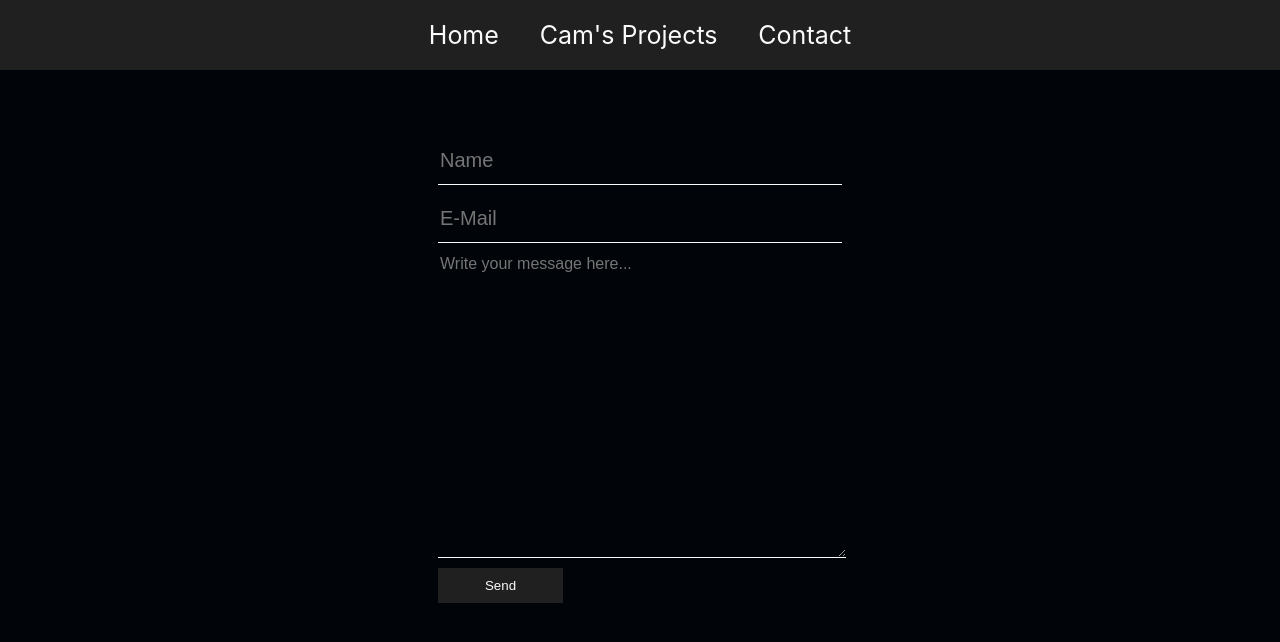
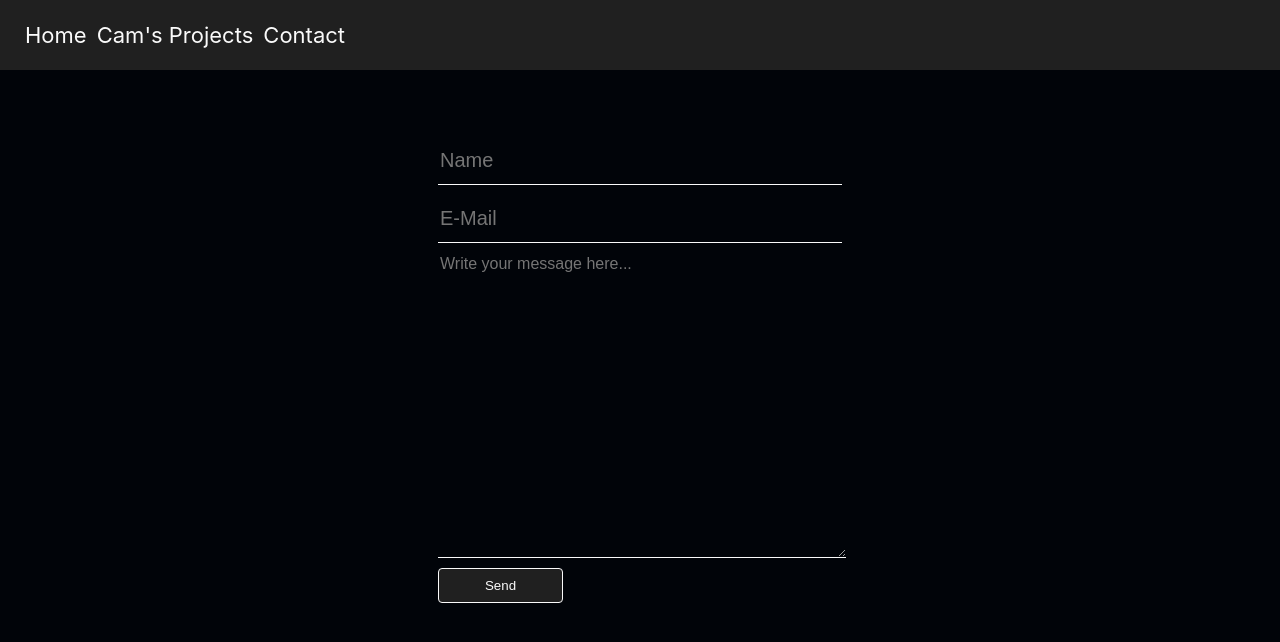
Before and after one commit to camhmills/camprojects, a React (Create React App) app: page /contact in a window 1280 px wide. Shown: the top 642 px of the page. Built offline with nearby package versions, Linux system fonts and the light colour scheme.

Commit message:
More styling changes

```diff
--- a/src/styled-components/ContactStyle.js
+++ b/src/styled-components/ContactStyle.js
@@ -11,21 +11,25 @@ display: flex;
   flex-direction: column;
   justify-content: center;
   height: 75vh;
-`
+`;
 
 export const ContactInputsmall = styled.input`
   height: 45px;
   width: 400px;
   border: 0;
-border-bottom: 1px solid #FAFAFA;
+  border-bottom: 1px solid #fafafa;
   margin-bottom: 10px;
   background: #010409;
   color: #fafafa;
   font-size: 20px;
+  transition: outline 4s ease;
+  &:focus {
+    outline: 1px solid #fafafa;
+  }
   @media screen and (max-width: 450px) {
     width: 300px;
   }
-`
+`;
 
 export const ContactInputLarge = styled.textarea`
   height: 50%;
@@ -33,27 +37,33 @@ width: 100%;
   max-width: 600px;
   color: #fafafa;
   border: 0;
-border-bottom: 1px solid #FAFAFA;
+  border-bottom: 1px solid #fafafa;
   margin-bottom: 10px;
   background: #010409;
   font-size: 16px;
   text-align: start;
   font-family: Arial, sans-serif;
+  transition: outline 4s ease;
+  &:focus {
+    outline: 1px solid #fafafa;
+  }
   @media screen and (max-width: 450px) {
     width: 300px;
   }
-`
+`;
 
 export const ContactButton = styled.button`
   height: 35px;
   width: 125px;
   color: #fafafa;
-border: 0;
+  border: 1px solid #fafafa;
+  border-radius: 4px;
   background: #202020;
-:&hover {
-  background: #010409
+  transition: 0.5s;
+  &:hover {
+    background: #010409;
   }
-`
+`;
 
 export const ContactIframe = styled.iframe`
   height: 700px;
--- a/src/styled-components/HeaderStyle.js
+++ b/src/styled-components/HeaderStyle.js
@@ -2,11 +2,14 @@ import styled from "styled-components";
 
 export const HeaderDiv = styled.div`
   display: flex;
-  justify-content: center;
+  justify-content: space-between;
   align-items: center;
   height: 70px;
   width: 100vw;
   background-color: #202020;
+  @media only screen and (max-width: 800px) {
+    justify-content: center;
+  }
 `;
 
 export const HeaderStuff = styled.div`
@@ -14,16 +17,23 @@ export const HeaderStuff = styled.div`
   justify-content: space-between;
   align-items: center;
   height: 70px;
-  width: 33vw;
+  width: 20vw;
   background-color: #202020;
   font-size: 25px;
-  @media screen and (max-width: 1000px) {
-    width: 50vw;
+  margin-left: 25px;
+  @media screen and (max-width: 1720px) {
+    font-size: 22px;
+    width: 25vw;
+  }
+
+  @media screen and (max-width: 1100px) {
+    width: 37vw;
   }
 
   @media screen and (max-width: 800px) {
     width: 75vw;
     font-size: 20px;
+    margin-left: 0px;
   }
 
   @media screen and (max-width: 500px) {
--- a/src/styled-components/HomeStyle.js
+++ b/src/styled-components/HomeStyle.js
@@ -1,12 +1,14 @@
 import styled, { keyframes } from "styled-components";
 
 export const HomeContainer = styled.div`
+  position: absolute;
   display: flex;
   justify-content: center;
   align-items: center;
   height: 100%;
   width: 95vw;
-  overflow: hidden;
+  margin-top: 50px;
+  z-index: -1;
   @media screen and (max-width: 1050px) {
     flex-direction: column;
   }
--- a/src/styled-components/ProjectStyle.js
+++ b/src/styled-components/ProjectStyle.js
@@ -53,6 +53,10 @@ export const ProjectImg = styled.img`
 export const ProjectLink = styled(Link)`
   text-decoration: none;
   color: #fafafa;
+  transition: .5s;
+  &:hover {
+    filter: invert(50%)
+  }
 `;
 
 export const ExternalLinkContainer = styled.div`
```
Lines whose indentation alone changed are shown as unchanged.
